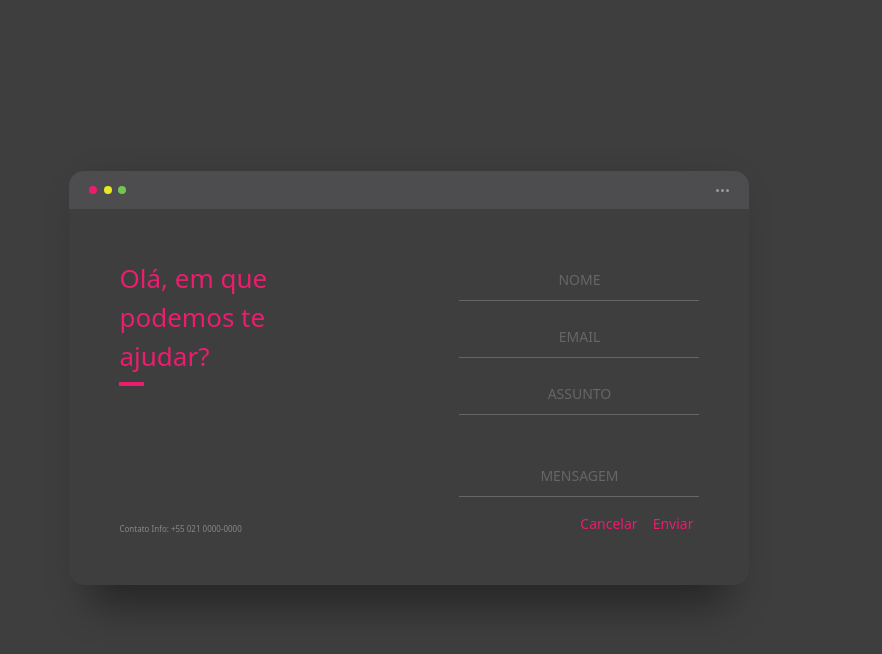
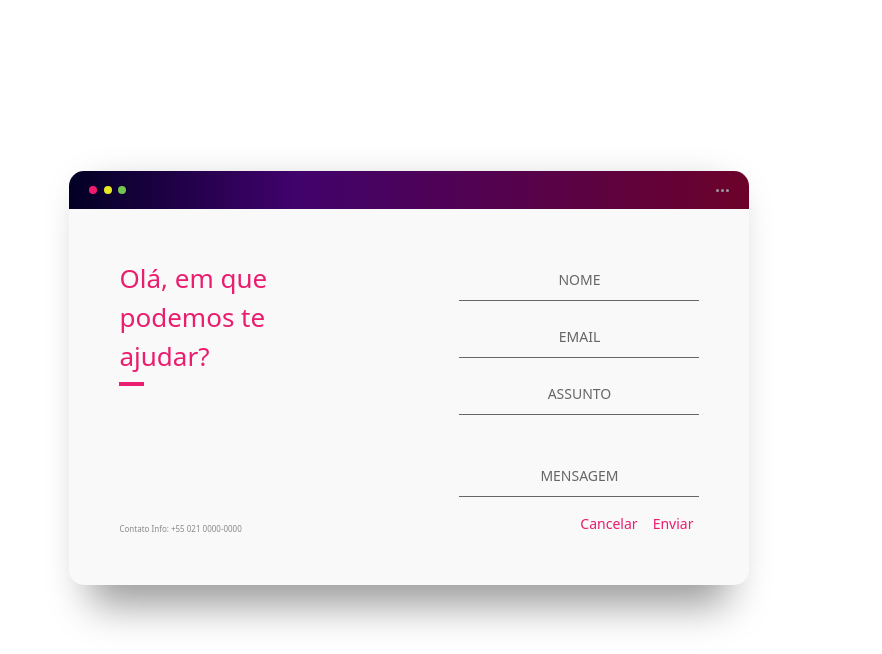
Before and after one commit to LeonardoChermaut/static-front-end, a plain HTML site: page contato.html in a window 1280 px wide. Shown: the part 146-800 px from the top of the page, without its empty margins (0-882 px from the left). Drawn offline with nearby package versions, Linux system fonts and the light colour scheme.

Commit message:
paletas-cores

```diff
--- a/contato.html
+++ b/contato.html
@@ -126,7 +126,7 @@
         }
 
         body {
-            background-color: #3e3e3e;
+            background-color: #ffffff;
             font-size: 12px;
         }
 
@@ -143,7 +143,7 @@
 
         .screen {
             position: relative;
-            background: #3e3e3e;
+            background: #f9f9f9;
             border-radius: 15px;
         }
 
@@ -164,7 +164,8 @@
             display: flex;
             align-items: center;
             padding: 10px 20px;
-            background: #4d4d4f;
+            background: rgb(2, 0, 36);
+            background: linear-gradient(90deg, rgba(2, 0, 36, 1) 0%, rgba(64, 2, 108, 1) 33%, rgba(108, 2, 42, 1) 100%);
             border-top-left-radius: 15px;
             border-top-right-radius: 15px;
         }
```
Also changed, not shown: cadastro.html (+2 -2 lines).
